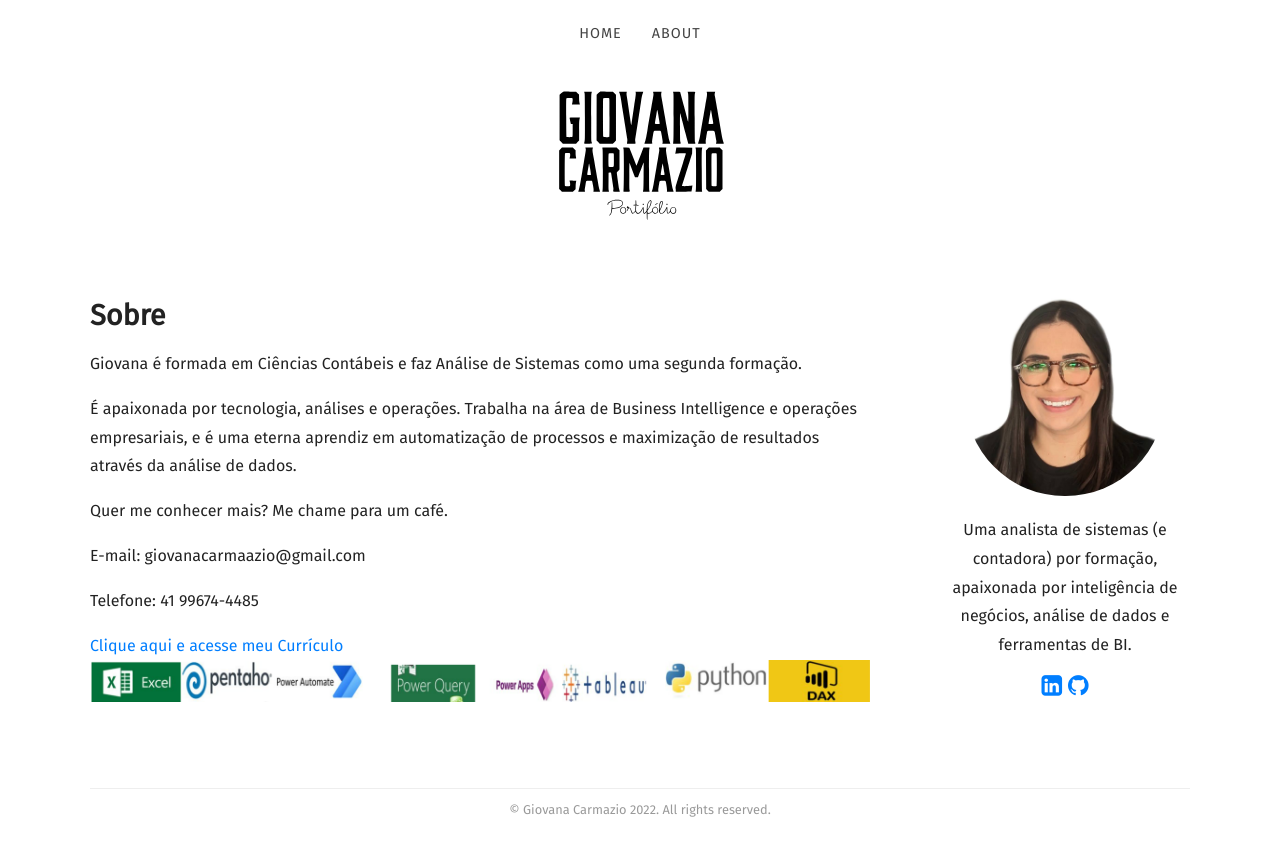
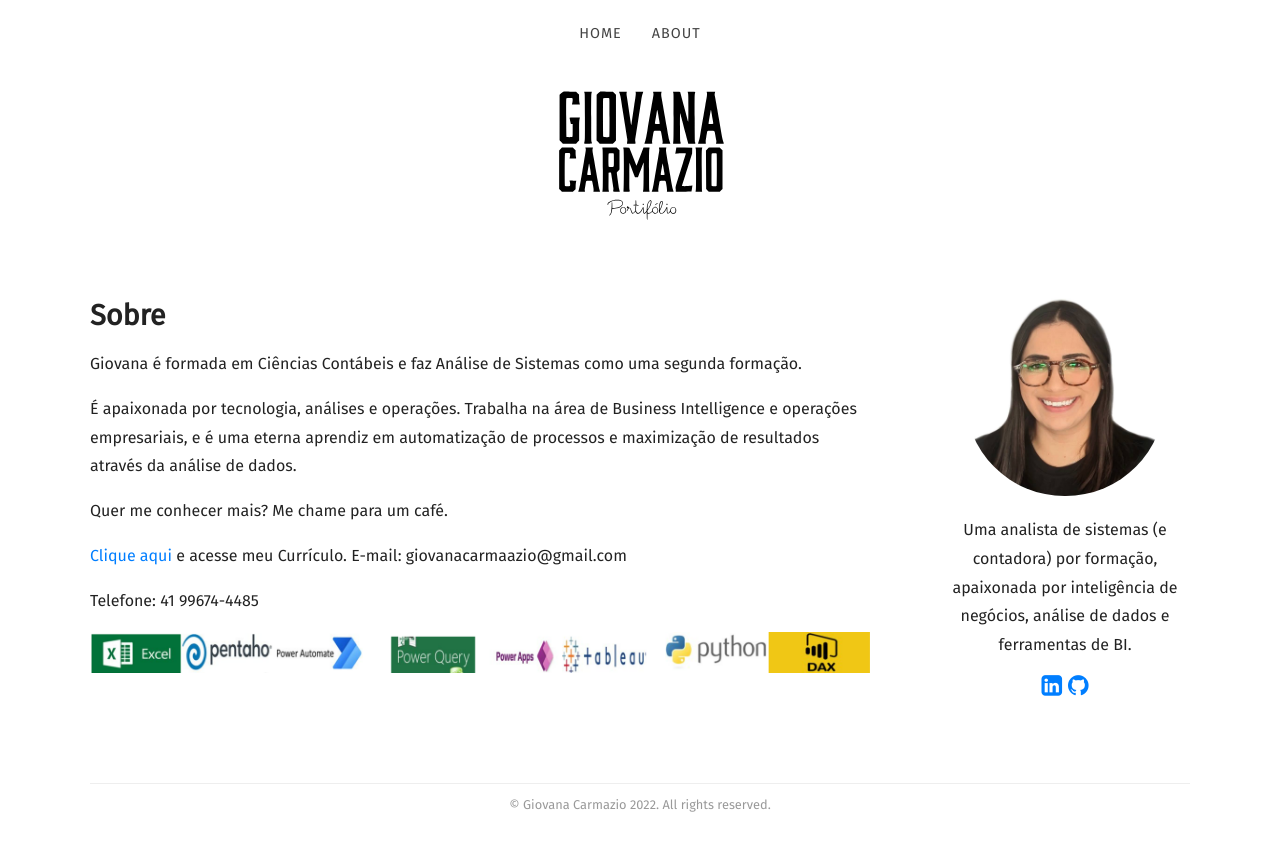
Before and after one commit to Giovanacarmazio/Portifolio, a Jekyll site: the page built from about.html, in a window 1280 px wide. Shown: the top 856 px of the page. Built offline with Jekyll 4.4.1, drawn with Linux system fonts in a browser that asks for light colours; some web fonts are replaced.

```diff
--- a/about.html
+++ b/about.html
@@ -8,10 +8,10 @@ title: Sobre mim
 	<p>É apaixonada por tecnologia, análises e operações. Trabalha na área de Business Intelligence e operações empresariais, e é uma eterna aprendiz em automatização de processos e maximização de resultados através da análise de dados.</p>
 
 	<p>Quer me conhecer mais? Me chame para um café.</p>
-
+	<a href="https://drive.google.com/file/d/1owXuJCHg4HLmbM1CJ-De_1jxX73wKr9q/view?usp=sharing">Clique aqui </a>e acesse meu Currículo.
 	E-mail: giovanacarmaazio@gmail.com</p>
 	Telefone: 41 99674-4485</p>
-<a href="https://drive.google.com/file/d/1owXuJCHg4HLmbM1CJ-De_1jxX73wKr9q/view?usp=sharing">Clique aqui e acesse meu Currículo                                        </a>
+
 
 
 
```
